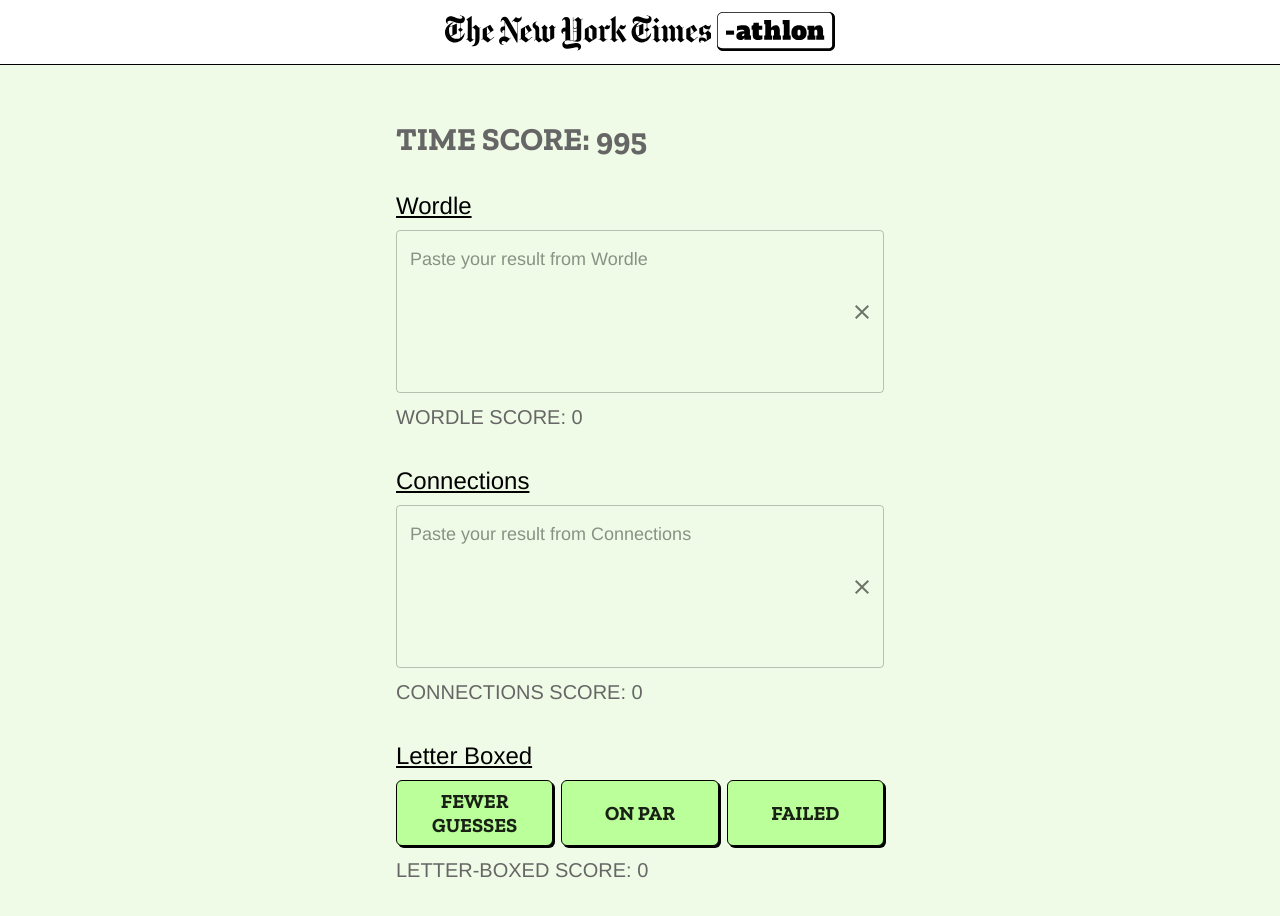
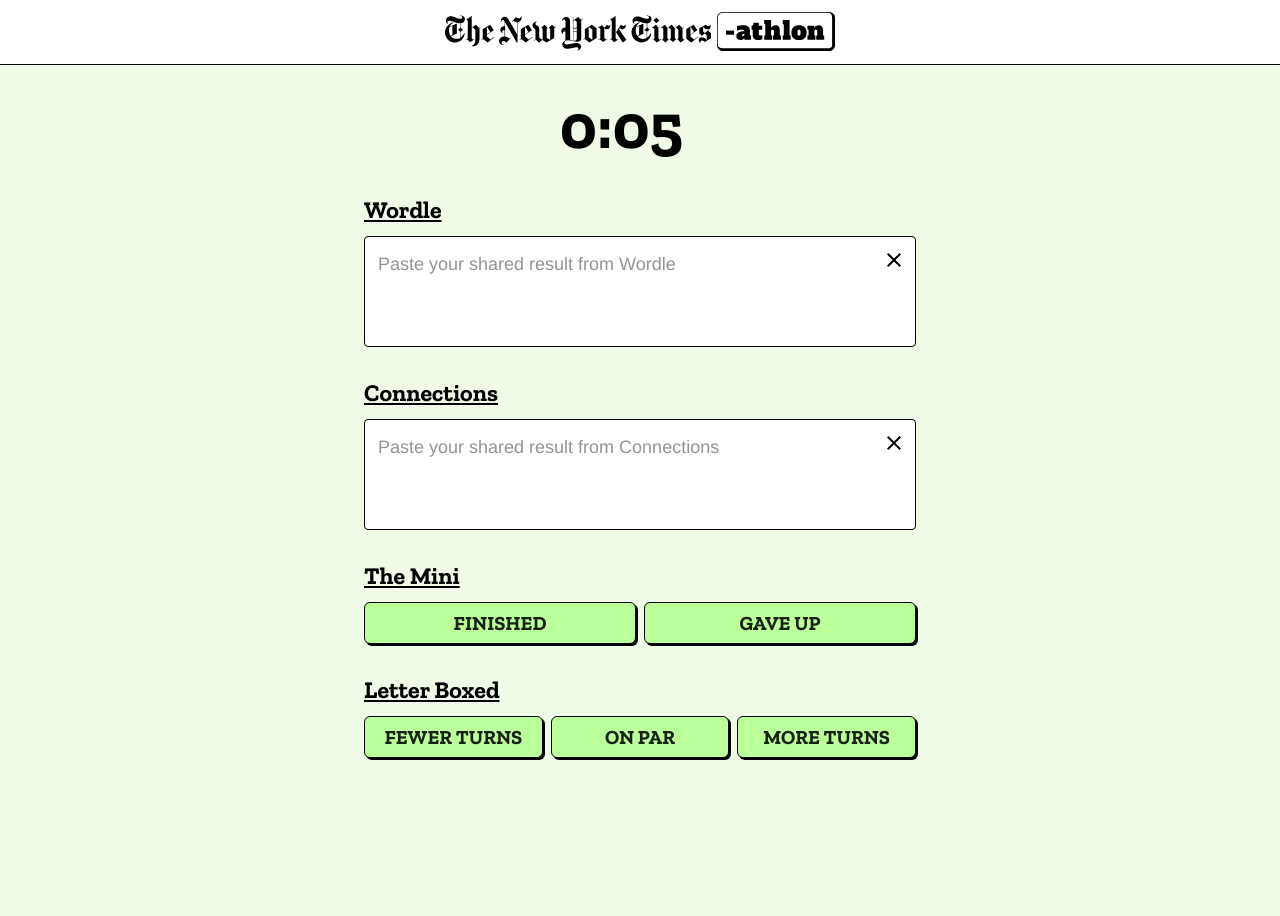
Before and after one commit to ASurendonk/nytathlon, a React (Vite) app: page /nytathalon/game in a window 1280 px wide. After the commit the page ends 800 px from the top, so only its background shows below. Built offline with nearby package versions, Linux system fonts and the light colour scheme; a web font is replaced by a local one.

Commit message:
Updated the game page with new designs. Also now working correctly with all 4 games.

```diff
--- a/package.json
+++ b/package.json
@@ -19,7 +19,8 @@
     "@mui/material": "^5.15.21",
     "react": "^18.3.1",
     "react-dom": "^18.3.1",
-    "react-router-dom": "^6.24.0"
+    "react-router-dom": "^6.24.0",
+    "react-toastify": "^10.0.5"
   },
   "devDependencies": {
     "@types/react": "^18.3.3",
--- a/src/App.tsx
+++ b/src/App.tsx
@@ -1,6 +1,8 @@
+import { CssBaseline, ThemeProvider } from "@mui/material";
+import { ToastContainer } from "react-toastify";
+import "react-toastify/dist/ReactToastify.css";
 import Router from "./router/router.tsx";
 import { GameProvider } from "./context/gameContext.tsx";
-import { CssBaseline, ThemeProvider } from "@mui/material";
 import { darkTheme, lightTheme } from "./theme/theme.ts";
 import { useThemeSelection } from "./context/themeContext.tsx";
 import { useMemo } from "react";
@@ -18,6 +20,7 @@
       <GameProvider>
         <Router />
       </GameProvider>
+      <ToastContainer position="bottom-right" />
     </ThemeProvider>
   )
 }
--- /dev/null
+++ b/src/components/button.tsx
@@ -0,0 +1,21 @@
+import { Button as MUIButton } from "@mui/material";
+
+interface ButtonProps {
+  label: string;
+  selected?: boolean;
+  onClick?(): void;
+}
+
+const Button = ({ label, selected, onClick }: ButtonProps) => {
+  return (
+    <MUIButton
+      variant="contained" color={selected ? "secondary" : "primary"  as "primary" | "secondary"}
+      sx={{ flex: 1 }}
+      onClick={onClick}
+    >
+      {label}
+    </MUIButton>
+  );
+}
+
+export default Button;
--- /dev/null
+++ b/src/components/input.tsx
@@ -0,0 +1,57 @@
+import { IconButton, InputAdornment, TextField, useTheme } from "@mui/material";
+import { Clear } from "@mui/icons-material";
+
+interface InputProps {
+  value?: string;
+  onChange(value: string): void;
+  placeholder?: string;
+  onClearClick?(): void;
+  disabled?: boolean;
+}
+
+const Input = ({ value, onChange, placeholder, onClearClick, disabled }: InputProps) => {
+  const theme = useTheme();
+
+  return (
+    <TextField
+      placeholder={placeholder}
+      value={value}
+      onChange={(e) => onChange(e.target.value)}
+      fullWidth
+      disabled={disabled}
+      multiline
+      minRows={3}
+      sx={{
+        '& .MuiOutlinedInput-root': {
+          '& fieldset': {
+            borderWidth: 1.5,
+            borderColor: 'black !important',
+          },
+          '&:hover fieldset': {
+            borderWidth: 1.5,
+            borderColor: 'black',
+          },
+          '&.Mui-focused fieldset': {
+            borderWidth: 1.5,
+            borderColor: 'black',
+          },
+        },
+      }}
+      InputProps={{
+        endAdornment: (
+          <InputAdornment position="end" sx={{ mt: 1, alignSelf: "start" }}>
+            <IconButton
+              aria-label="clear input"
+              onClick={onClearClick}
+              edge="end"
+            >
+              <Clear sx={{ color: theme.palette.common.black }} />
+            </IconButton>
+          </InputAdornment>
+        ),
+      }}
+    />
+  );
+}
+
+export default Input;
--- a/src/components/modal.tsx
+++ b/src/components/modal.tsx
@@ -42,7 +42,7 @@
           sx={{ position: 'absolute', top: 8, right: 8 }}
           onClick={handleClose}
         >
-          <CloseIcon />
+          <CloseIcon sx={{ color: theme.palette.common.black }} />
         </IconButton>
         {children}
       </Box>
--- a/src/components/page.tsx
+++ b/src/components/page.tsx
@@ -19,13 +19,13 @@
         color: theme.palette.text.primary,
       }}
     >
-      <AppBar position="static" color="secondary" elevation={0} sx={{ borderBottom: 1, borderColor: theme.palette.common.black }}>
+      <AppBar position="static" elevation={0} sx={{ borderBottom: 1, borderColor: theme.palette.common.black, backgroundColor: 'white' }}>
         <Toolbar sx={{ justifyContent: "center" }}>
           <img src={Logo} alt="logo" height={40} style={{ maxWidth: "100%" }} />
         </Toolbar>
       </AppBar>
 
-      <Container component="main" sx={{ flex: 1, mt: 3, maxWidth: "600px !important" }}>
+      <Container component="main" sx={{ flex: 1, px: 2.5, mt: 3, maxWidth: "600px !important" }}>
         {children}
       </Container>
     </Box>
--- /dev/null
+++ b/src/enums/letterBoxedResult.enum.ts
@@ -0,0 +1,7 @@
+enum LetterBoxedResult {
+  Fewer = "Fewer",
+  OnPar = "OnPar",
+  More = "More",
+}
+
+export default LetterBoxedResult;
--- /dev/null
+++ b/src/enums/miniResult.enum.ts
@@ -0,0 +1,6 @@
+enum MiniResult {
+  Finished = "finished",
+  GaveUp = "gaveUp",
+}
+
+export default MiniResult;
--- a/src/pages/game.page.tsx
+++ b/src/pages/game.page.tsx
@@ -1,17 +1,17 @@
 import { useCallback, useEffect, useMemo, useRef, useState } from "react";
-import {
-  Box, Button,
-  IconButton,
-  InputAdornment,
-  Link,
-  Stack,
-  TextField,
-  Typography,
-  useMediaQuery,
-  useTheme
-} from "@mui/material";
+import { Box, Link, Stack, Typography, useMediaQuery, useTheme } from "@mui/material";
 import { useLocalStorage } from "../hooks/useLocalStorage";
-import { Clear } from "@mui/icons-material";
+import MiniResult from "../enums/miniResult.enum.ts";
+import LetterBoxedResult from "../enums/letterBoxedResult.enum.ts";
+import Button from "../components/button.tsx";
+import Input from "../components/input.tsx";
+import Modal from "../components/modal.tsx";
+import { toast } from "react-toastify";
+
+const WORDLE_SCORE_FACTOR = 10;
+const CONNECTIONS_SCORE_FACTOR = 60;
+const MINI_SCORE_FACTOR = 120
+const LETTER_BOXED_SCORE_FACTOR = 60;
 
 const GamePage = () => {
   const theme = useTheme();
@@ -22,7 +22,12 @@
   const [endTime, setEndTime] = useLocalStorage<number | null>("endTime", null);
   const [wordle, setWordle] = useLocalStorage<string>("wordle", "");
   const [connections, setConnections] = useLocalStorage<string>("connections", "");
-  const [score, setScore] = useState<number>(1000);
+  const [mini, setMini] = useLocalStorage<string>("theMini", "");
+  const [boxed, setBoxed] = useLocalStorage<string>("letterBoxed", "");
+
+  const [showResult, setShowResult] = useState(false);
+
+  const [time, setTime] = useState<number>(0);
 
   const intervalRef = useRef<number | undefined>(undefined);
 
@@ -32,7 +37,7 @@
     }
     intervalRef.current = window.setInterval(() => {
       const elapsedTime = Math.floor((Date.now() - startTime) / 1000);
-      setScore(1000 - elapsedTime);
+      setTime(elapsedTime);
     }, 1000) as unknown as number;
   }, [startTime]);
 
@@ -56,9 +61,10 @@
   }, [startTime, setStartTime]);
 
   useEffect(() => {
-    const values = [wordle, connections];
-    if (values.every(v => v !== "")) {
+    const values = [wordle, connections, mini, boxed];
+    if (values.every(v => v !== "" && v !== undefined)) {
       setPlaying(false);
+      setShowResult(true);
       if (intervalRef.current !== undefined) {
         // noinspection TypeScriptValidateTypes
         clearInterval(intervalRef.current);
@@ -72,140 +78,203 @@
           return;
         }
         const elapsedTime = Math.floor((gameEndTime - startTime) / 1000);
-        setScore(1000 - elapsedTime);
+        setTime(elapsedTime);
       }
     }
-  }, [wordle, connections, endTime, setEndTime, startTime, createInterval]);
+  }, [wordle, connections, mini, boxed, endTime, setEndTime, startTime, createInterval]);
 
-  const worldeScore = useMemo(() => {
-    try {
-      const result = parseInt(wordle.split(" ")[2].split("/")[0]);
-      return (7 - result) * 10;
-    } catch (error) {
-      return 0;
-    }
+  const wordleScore = useMemo(() => {
+    return calculateWordleScore(wordle);
   }, [wordle]);
 
   const connectionsScore = useMemo(() => {
     return calculateConnectionsScore(connections);
   }, [connections]);
 
+  const miniScore = useMemo(() => {
+    return calculateMiniScore(mini);
+  }, [mini]);
+
+  const boxedScore = useMemo(() => {
+    return calculateBoxedScore(boxed);
+  }, [boxed]);
+
   const totalScore = useMemo(() => {
-    let total = score;
-    total += worldeScore;
-    total += connectionsScore;
-    return total;
-  }, [score, worldeScore, connectionsScore]);
+    return time + wordleScore + connectionsScore + miniScore + boxedScore;
+  }, [time, wordleScore, connectionsScore, miniScore, boxedScore]);
+
+  const formattedTime = useMemo(() => {
+    return formatTime(time);
+  }, [time]);
+
+  const resumeGame = useCallback(() => {
+    if (!playing) {
+      createInterval();
+      setEndTime(null);
+      setPlaying(true);
+    }
+  }, [playing, createInterval, setEndTime, setPlaying]);
+
+  const onClickMini = useCallback((result: MiniResult) => () => {
+    resumeGame();
+    if (mini === result) {
+      setMini(undefined);
+    } else {
+      setMini(result);
+    }
+  }, [mini, resumeGame]);
+
+  const onClickBoxed = useCallback((result: LetterBoxedResult) => () => {
+    resumeGame();
+    if (boxed === result) {
+      setBoxed(undefined);
+    } else {
+      setBoxed(result);
+    }
+  }, [boxed, resumeGame]);
+
+  const formatTimeResult = useCallback((time: number) => {
+    const minutes = Math.floor(Math.abs(time) / 60);
+    const remainingSeconds = Math.abs(time) % 60;
+    const formattedTime = `${time < 0 ? '-' : time > 0 ? '+' : ''}${minutes}:${remainingSeconds < 10 ? '0' : ''}${remainingSeconds}`;
+
+    let color = theme.palette.common.black;
+    if (time < 0) {
+      color = theme.palette.success.main;
+    } else if (time > 0) {
+      color = theme.palette.error.main;
+    }
+
+    return <Box component="span" sx={{ color, fontWeight: 700 }}>{formattedTime}</Box>;
+  }, [theme]);
+
+  const onShareResult = useCallback(() => {
+    navigator.clipboard.writeText(`I got ${formatTime(totalScore)} in the NYTathlon`);
+    toast.success("Result copied to clipboard");
+  }, [totalScore]);
 
   return (
-    <Stack
-      bgcolor={theme.palette.background.default}
-      p={4}
-      spacing={4}
-    >
-      <Typography variant="h1" color={theme.palette.text.secondary}>
-        TIME SCORE: {score}
-      </Typography>
+    <Stack bgcolor={theme.palette.background.default} spacing={4}>
+      <Box width={160} alignSelf="center">
+        <Typography variant="h1" color={theme.palette.common.black} fontSize={64}>
+          {formattedTime}
+        </Typography>
+      </Box>
 
-      <Stack width="100%" gap={1}>
+      <Stack width="100%" gap={1.5}>
         <Typography variant="h5" component="div" sx={{ display: "flex", flexDirection: "row", alignItems: "center", gap: 1 }}>
           <Link href="https://www.nytimes.com/games/wordle/index.html" target="_blank">
             Wordle
           </Link>
         </Typography>
-        <TextField
-          placeholder="Paste your result from Wordle"
+        <Input
           value={wordle}
-          onChange={(e) => setWordle(e.target.value)}
-          fullWidth
+          onChange={value => setWordle(value)}
+          placeholder="Paste your shared result from Wordle"
           disabled={!!wordle || !playing}
-          multiline
-          minRows={5}
-          InputProps={{
-            endAdornment: (
-              <InputAdornment position="end">
-                <IconButton
-                  aria-label="clear input"
-                  onClick={() => {
-                    setWordle("");
-                    if (!playing) {
-                      createInterval();
-                      setEndTime(null);
-                      setPlaying(true);
-                    }
-                  }}
-                  edge="end"
-                >
-                  <Clear />
-                </IconButton>
-              </InputAdornment>
-            ),
+          onClearClick={() => {
+            setWordle("");
+            resumeGame();
           }}
         />
-        <Typography variant="h6" color={theme.palette.text.secondary}>WORDLE SCORE: {worldeScore}</Typography>
       </Stack>
 
-      <Stack width="100%" gap={1}>
+      <Stack width="100%" gap={1.5}>
         <Typography variant="h5" component="div" sx={{ display: "flex", flexDirection: "row", alignItems: "center", gap: 1 }}>
           <Link href="https://www.nytimes.com/games/connections" target="_blank">
             Connections
           </Link>
         </Typography>
-        <TextField
-          placeholder="Paste your result from Connections"
+        <Input
           value={connections}
-          onChange={(e) => setConnections(e.target.value)}
-          fullWidth
+          onChange={value => setConnections(value)}
+          placeholder="Paste your shared result from Connections"
           disabled={!!connections || !playing}
-          multiline
-          minRows={5}
-          InputProps={{
-            endAdornment: (
-              <InputAdornment position="end">
-                <IconButton
-                  aria-label="clear input"
-                  onClick={() => {
-                    setConnections("");
-                    if (!playing) {
-                      createInterval();
-                      setEndTime(null);
-                      setPlaying(true);
-                    }
-                  }}
-                  edge="end"
-                >
-                  <Clear />
-                </IconButton>
-              </InputAdornment>
-            ),
+          onClearClick={() => {
+            setConnections("");
+            resumeGame();
           }}
         />
-        <Typography variant="h6" color={theme.palette.text.secondary}>CONNECTIONS SCORE: {connectionsScore}</Typography>
       </Stack>
 
-      <Stack width="100%" gap={1}>
+      <Stack width="100%" gap={1.5}>
+        <Typography variant="h5" component="div" sx={{ display: "flex", flexDirection: "row", alignItems: "center", gap: 1 }}>
+          <Link href="https://www.nytimes.com/crosswords/game/mini" target="_blank">
+            The Mini
+          </Link>
+        </Typography>
+        <Box display="flex" sx={{ flexDirection: isMobile ? "column" : "row" }} gap={1}>
+          <Button label="Finished" selected={mini === MiniResult.Finished} onClick={onClickMini(MiniResult.Finished)} />
+          <Button label="Gave Up" selected={mini === MiniResult.GaveUp} onClick={onClickMini(MiniResult.GaveUp)} />
+        </Box>
+      </Stack>
+
+      <Stack width="100%" gap={1.5}>
         <Typography variant="h5" component="div" sx={{ display: "flex", flexDirection: "row", alignItems: "center", gap: 1 }}>
           <Link href="https://www.nytimes.com/puzzles/letter-boxed" target="_blank">
             Letter Boxed
           </Link>
         </Typography>
         <Box display="flex" sx={{ flexDirection: isMobile ? "column" : "row" }} gap={1}>
-          <Button variant="contained" sx={{ flex: 1 }}>Fewer Guesses</Button>
-          <Button variant="contained" sx={{ flex: 1 }}>On Par</Button>
-          <Button variant="contained" sx={{ flex: 1 }}>Failed</Button>
+          <Button label="Fewer Turns" selected={boxed === LetterBoxedResult.Fewer} onClick={onClickBoxed(LetterBoxedResult.Fewer)} />
+          <Button label="On Par" selected={boxed === LetterBoxedResult.OnPar} onClick={onClickBoxed(LetterBoxedResult.OnPar)} />
+          <Button label="More Turns" selected={boxed === LetterBoxedResult.More} onClick={onClickBoxed(LetterBoxedResult.More)} />
         </Box>
-        <Typography variant="h6" color={theme.palette.text.secondary}>LETTER-BOXED SCORE: {connectionsScore}</Typography>
       </Stack>
 
       {!playing && (
-        <Typography variant="h1" color={theme.palette.text.secondary}>TOTAL: {totalScore}</Typography>
+        <Button label="Show Result" onClick={() => setShowResult(true)} />
       )}
+
+      <Modal open={!playing && showResult} onClose={() => setShowResult(false)}>
+        <Stack textAlign="center" alignItems="center" gap={3} py={4}>
+          <Typography>Your time score</Typography>
+
+          <Box width={160} alignSelf="center" mt={-3}>
+            <Typography variant="h1" color={theme.palette.common.black} fontSize={64}>
+              {formatTime(totalScore)}
+            </Typography>
+          </Box>
+
+          <Stack gap={1}>
+            <Typography>Score breakdown</Typography>
+            <Typography>Raw time <b>{formattedTime}</b></Typography>
+            <Typography>Wordle {formatTimeResult(wordleScore)}</Typography>
+            <Typography>Connections {formatTimeResult(connectionsScore)}</Typography>
+            <Typography>The Mini {formatTimeResult(miniScore)}</Typography>
+            <Typography>Letter Boxed {formatTimeResult(boxedScore)}</Typography>
+          </Stack>
+
+          <Box mt={3}>
+            <Button label="Share Result" onClick={onShareResult} />
+          </Box>
+        </Stack>
+      </Modal>
     </Stack>
   );
 };
 
-function calculateConnectionsScore(puzzleResult: string) {
-  const lines = puzzleResult.trim().split("\n");
+function formatTime(time: number) {
+  const minutes = Math.floor(time / 60);
+  const remainingSeconds = time % 60;
+  return `${minutes}:${remainingSeconds < 10 ? '0' : ''}${remainingSeconds}`;
+}
+
+function calculateWordleScore(result: string) {
+  try {
+    const totalWordCount = parseInt(result.split(" ")[2].split("/")[0]);
+    if (totalWordCount === 0) {
+      return WORDLE_SCORE_FACTOR * 6;
+    }
+    const totalScore = ((6 - totalWordCount) * WORDLE_SCORE_FACTOR) + WORDLE_SCORE_FACTOR;
+    return -totalScore;
+  } catch (error) {
+    return 0;
+  }
+}
+
+function calculateConnectionsScore(result: string) {
+  const lines = result.trim().split("\n");
   const colorRows = lines.slice(2);
 
   function isFullCategory(row: string[]) {
@@ -220,12 +289,36 @@
   let score = 0;
   for (const row of colorRows) {
     const colors = splitEmojis(row.trim());
-    if (isFullCategory(colors)) {
-      score += 60;
+    if (!isFullCategory(colors)) {
+      score += CONNECTIONS_SCORE_FACTOR;
     }
   }
 
   return score;
 }
 
+function calculateMiniScore(result?: MiniResult) {
+  switch (result) {
+    case MiniResult.Finished:
+      return -MINI_SCORE_FACTOR;
+    case MiniResult.GaveUp:
+      return MINI_SCORE_FACTOR;
+    default:
+      return 0;
+  }
+}
+
+function calculateBoxedScore(result?: LetterBoxedResult) {
+  switch (result) {
+    case LetterBoxedResult.Fewer:
+      return -LETTER_BOXED_SCORE_FACTOR;
+    case LetterBoxedResult.OnPar:
+      return 0;
+    case LetterBoxedResult.More:
+      return LETTER_BOXED_SCORE_FACTOR;
+    default:
+      return 0;
+  }
+}
+
 export default GamePage;
--- a/src/pages/home.page.tsx
+++ b/src/pages/home.page.tsx
@@ -13,6 +13,8 @@
   const [, setEndTime] = useLocalStorage<number | null>("endTime", null);
   const [, setWordle] = useLocalStorage<string>("wordle", "");
   const [, setConnections] = useLocalStorage<string>("connections", "");
+  const [, setMini] = useLocalStorage<string>("theMini", "");
+  const [, setBoxed] = useLocalStorage<string>("letterBoxed", "");
 
   const [open, setOpen] = useState(false);
   const handleOpen = useCallback(() => setOpen(true), []);
@@ -27,7 +29,9 @@
     setEndTime(null);
     setWordle("");
     setConnections("");
-  }, [setStartTime, setEndTime, setWordle, setConnections]);
+    setMini("");
+    setBoxed("");
+  }, [setStartTime, setEndTime, setWordle, setConnections, setMini, setBoxed]);
 
   const hasActiveGame = useMemo(() => !!startTime, [startTime]);
 
--- a/src/theme/theme.ts
+++ b/src/theme/theme.ts
@@ -8,10 +8,14 @@
       dark: '#9FEBAB',
     },
     secondary: {
-      main: '#FFFFFF',
+      main: '#9abaff',
+      dark: '#7FA6EE'
     },
     error: {
       main: '#FB0E0E',
+    },
+    success: {
+      main: '#1EA008',
     },
     background: {
       default: '#EFFBE6',
@@ -61,10 +65,14 @@
           fontSize: 20,
           lineHeight: "normal",
           padding: '8px 16px',
-          border: "1px solid black !important",
+          border: "1.5px solid black !important",
           boxShadow: '2px 2px black',
           '&:hover': {
-            backgroundColor: '#9FEBAB',
+            backgroundColor: (theme) => theme.palette.primary.dark,
+            boxShadow: '2px 2px black',
+          },
+          '&.MuiButton-containedSecondary:hover': {
+            backgroundColor: (theme) => theme.palette.secondary.dark,
             boxShadow: '2px 2px black',
           },
           '&:active': {
@@ -84,6 +92,21 @@
         root: {
           color: 'black',
           textDecorationColor: 'black',
+          fontFamily: '"Zilla Slab", "Helvetica", "Arial", sans-serif',
+          fontSize: '24px',
+          fontWeight: 700,
+          lineHeight: "28px",
+          '&:hover': {
+            color: '#7FA6EE',
+          },
+        },
+      },
+    },
+    MuiTextField: {
+      styleOverrides: {
+        root: {
+          backgroundColor: 'white',
+          borderRadius: 6,
         },
       },
     },
```
Also changed, not shown: 1 other file (tests, documents, lock files or other folders).
